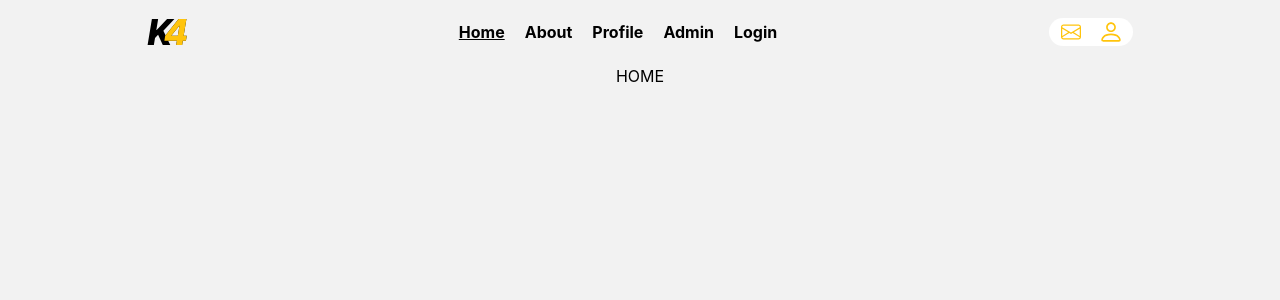
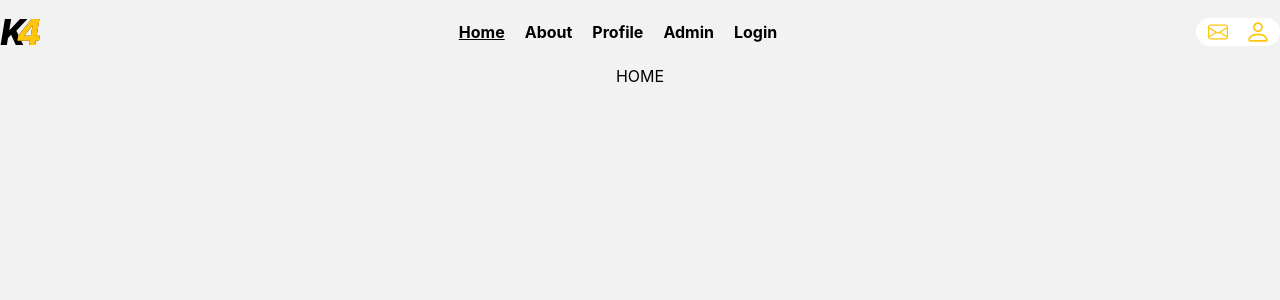
Before and after one commit to andrii-zabolotin/gym-frontend, a React (Vite) app: page / in a window 1280 px wide. Shown: the top 300 px of the page. Built offline with nearby package versions, Linux system fonts and the light colour scheme.

Commit message:
Change styles

```diff
--- a/src/index.css
+++ b/src/index.css
@@ -8,8 +8,3 @@
   background-color: #F2F2F2;
   font-weight: 400;
 }
-
-#root {
-  max-width: 77vw;
-  margin: 0 auto;
-}
```
